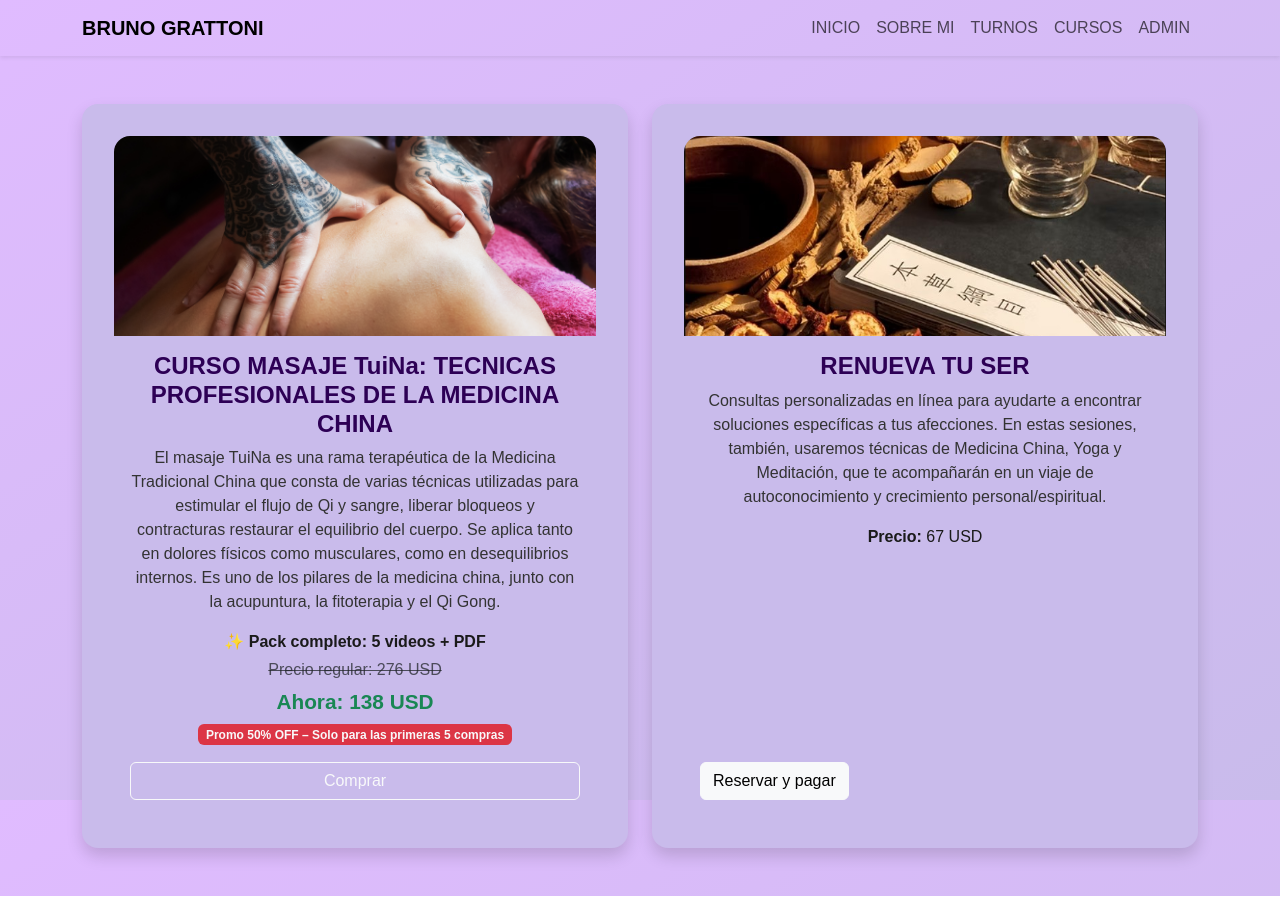
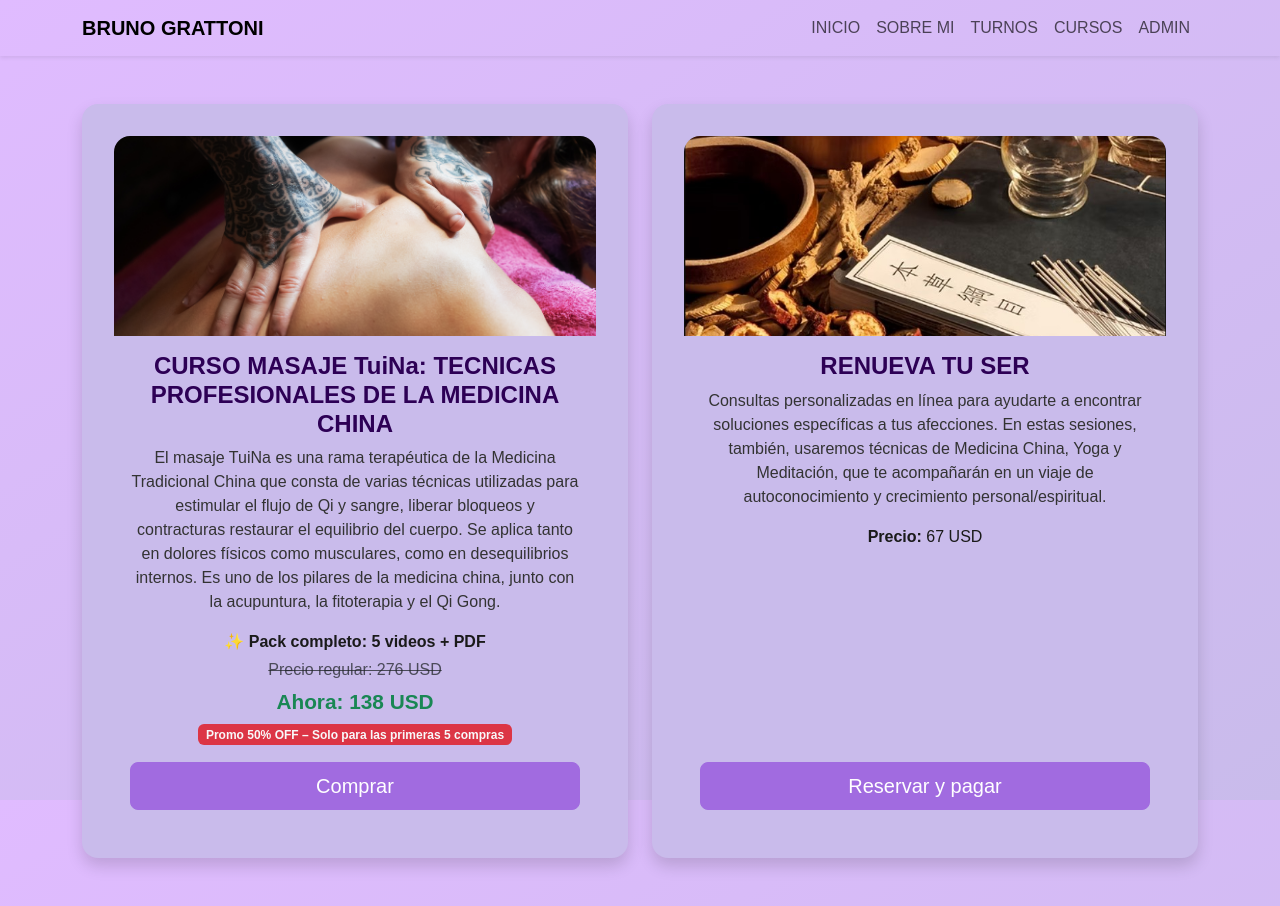
Before and after one commit to MarciaA93/BrunoGMedicina-frontend, a React (Vite) app: page /Cursos in a window 1280 px wide. Built offline with nearby package versions, Linux system fonts and the light colour scheme; no server answers; a web font is replaced by a local one.

Commit message:
boton cursos

```diff
--- a/src/pages/Cursos.jsx
+++ b/src/pages/Cursos.jsx
@@ -130,7 +130,7 @@ setTimeout(() => {
                 <span className="badge bg-danger text-light">Promo 50% OFF – Solo para las primeras 5 compras</span>
               </div>
               <button
-                className="btn btn-outline-light"
+                className="btn btn-secondary btn-lg"
                 onClick={() => {
                   setProductoSeleccionado('curso');
                   setShowModal(true);
@@ -162,7 +162,7 @@ setTimeout(() => {
                 <p><strong>Precio:</strong> 67 USD</p>
               </div>
               <button
-                className="btn btn-light mt-3 align-self-start"
+                className="btn btn-secondary btn-lg"
                 onClick={() => {
                   setProductoSeleccionado('sesion');
                   setShowModal(true);
```
